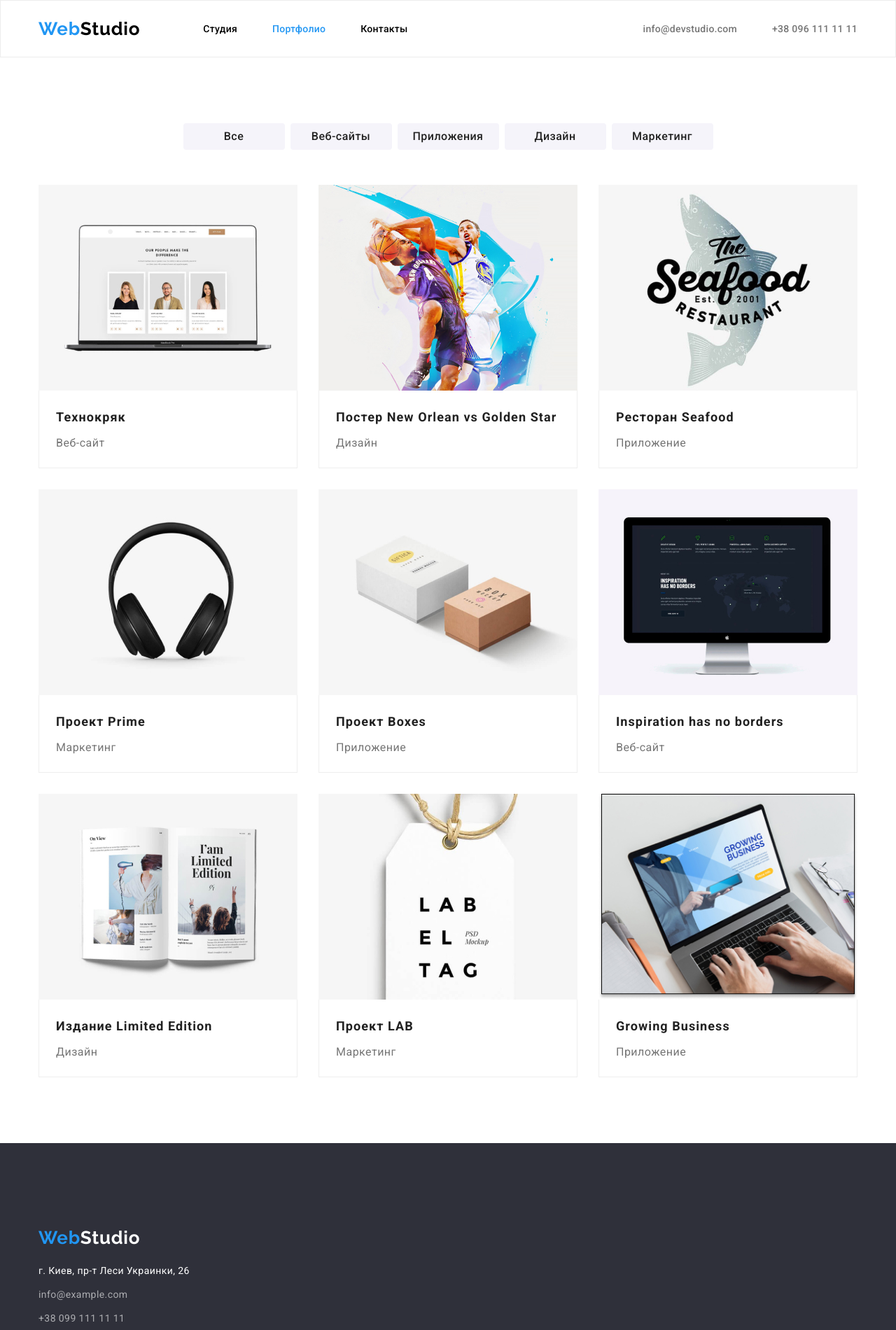
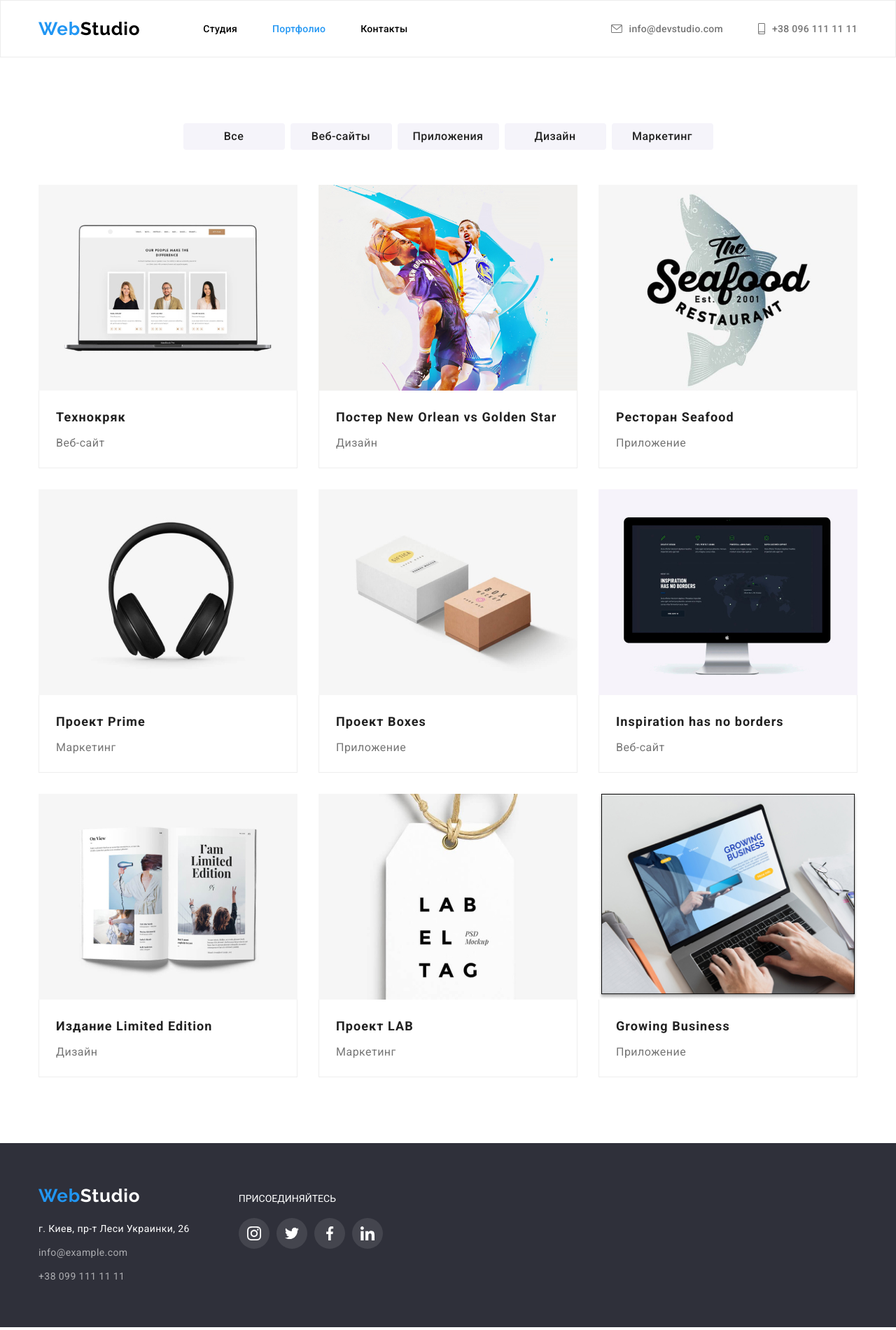
Before and after one commit to dmyyytro/goit-markup-hw-04, a plain HTML site: page portfolio.html in a window 1280 px wide. Shown: the whole page at 70% size. Drawn offline with nearby package versions, Linux system fonts and the light colour scheme.

Commit message:
portfolio css

```diff
--- a/css/styles.css
+++ b/css/styles.css
@@ -234,8 +234,10 @@ img {
 
 .modal-btn:hover,
 .modal-btn:focus {
-  color: #ffffff;
-  background-color: #2196f3;
+  color: var(--main-lite);
+  background-color: var(--accent-color);
+  box-shadow: 0px 3px 1px rgba(0, 0, 0, 0.1), 0px 1px 2px rgba(0, 0, 0, 0.08),
+    0px 2px 2px rgba(0, 0, 0, 0.12);
 }
 
 .modal-btn-hero {
@@ -438,6 +440,12 @@ img {
   border-left: 1px solid #eeeeee;
   border-right: 1px solid #eeeeee;
   border-bottom: 1px solid #eeeeee;
+}
+
+.project-list-item:hover,
+.project-list-item:focus {
+  box-shadow: 0px 1px 1px rgba(0, 0, 0, 0.12), 0px 4px 4px rgba(0, 0, 0, 0.06),
+    1px 4px 6px rgba(0, 0, 0, 0.16);
 }
 
 /*====== END HERO ======*/
--- a/portfolio.html
+++ b/portfolio.html
@@ -20,21 +20,29 @@
             <a class="studio" href="index.html"><span class="logo">Web</span>Studio</a>
             <ul class="navigation-list">
                 <li class="navigation-list-item">
-                   <a class="navigation-list-link" href="./index.html">Студия</a>
+                    <a class="navigation-list-link" href="index.html">Студия</a>
                 </li>
                 <li class="navigation-list-item">
-                   <a class="current" href="portfolio.html">Портфолио</a>
+                    <a class="current" class="navigation-list-link" href="./portfolio.html">Портфолио</a>
                 </li>
                 <li class="navigation-list-item">
-                   <a class="navigation-list-link" href="portfolio.html">Контакты</a>
+                    <a class="navigation-list-link" href="index.html">Контакты</a>
                 </li>
             </ul>
         </nav>
         <ul class="contacts-list">
             <li class="contacts-list-item">
-                 <a class="contacts-list-link" href=mailto:info@devstudio.com>info@devstudio.com</a></li>
+                <svg class="mail-icon">
+                    <use href="./images/symbol-defs.svg#envelope"></use>
+                </svg>
+                <a class="contacts-list-link" href=mailto:info@devstudio.com>info@devstudio.com</a>
+            </li>
             <li class="contacts-list-item">
-                 <a class="contacts-list-link" href=tel:+380961111111>+38 096 111 11 11</a></li>
+                <svg class="tel-icon">
+                    <use href="./images/symbol-defs.svg#smartphone"></use>
+                </svg>
+                <a class="contacts-list-link" href=tel:+380961111111>+38 096 111 11 11</a>
+            </li>
         </ul>
     </div>
 </header>
@@ -106,20 +114,54 @@
 
 <footer class="footer">
     <div class="container">
-        <div class="logo-footer">
+        <div class="footer-container">
+            <div class="footer-left">
                 <a class="studio-footer" href="#"><span class="logo">Web</span>Studio</a>
-        </div>
                 <address class="footer-adress">
                     <ul class="footer-address-list">
                         <li class="footer-adress-list-link"><a class="footer-adress-link"
                                 href="https://www.google.com/maps/d/viewer?msa=0&mid=10uSM3H-mIU3GznYo2szRIEphczw&ll=50.42732700000001%2C30.538092&z=17">
                                 г. Киев, пр-т Леси Украинки, 26 </a> </li>
-                <li class="footer-adress-list-link"><a class="footer-adress-mail" href="mailto:info@example.com">
-                        info@example.com </a></li>
-                <li class="footer-adress-list-link"><a class="footer-adress-tel" href=tel:+380991111111> +38 099 111 11
-                        11</a></li>
+                        <li class="footer-adress-list-link"><a class="footer-adress-mail"
+                                href="mailto:info@example.com"> info@example.com </a></li>
+                        <li class="footer-adress-list-link"><a class="footer-adress-tel" href=tel:+380991111111> +38 099
+                                111 11 11</a></li>
                     </ul>
                 </address>
+            </div>
+            <div class="footer-social">
+                <p class="footer-title">Присоединяйтесь</p>
+                <ul class="footer-social-list">
+                    <li class="social-media-item">
+                        <a href="#" class="social-media-link">
+                            <svg class="social-media-icon">
+                                <use href="./images/symbol-defs.svg#instagram"></use>
+                            </svg>
+                        </a>
+                    </li>
+                    <li class="social-media-item">
+                        <a href="#" class="social-media-link">
+                            <svg class="social-media-icon">
+                                <use href="./images/symbol-defs.svg#twitter"></use>
+                            </svg>
+                        </a>
+                    </li>
+                    <li class="social-media-item">
+                        <a href="#" class="social-media-link">
+                            <svg class="social-media-icon">
+                                <use href="./images/symbol-defs.svg#facebook"></use>
+                            </svg>
+                        </a>
+                    </li>
+                    <li class="social-media-item">
+                        <a href="#" class="social-media-link">
+                            <svg class="social-media-icon">
+                                <use href="./images/symbol-defs.svg#linkedin"></use>
+                            </svg>
+                        </a>
+                </ul>
+            </div>
+        </div>
     </div>
 
 </footer>
```
Lines whose indentation alone changed are shown as unchanged.
